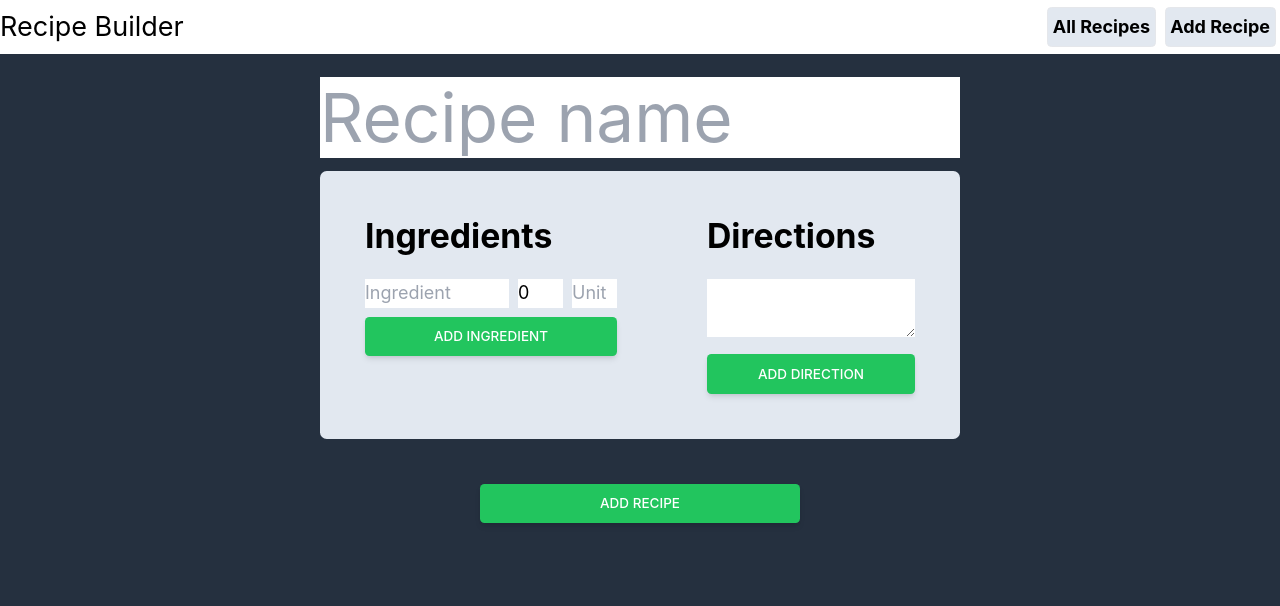
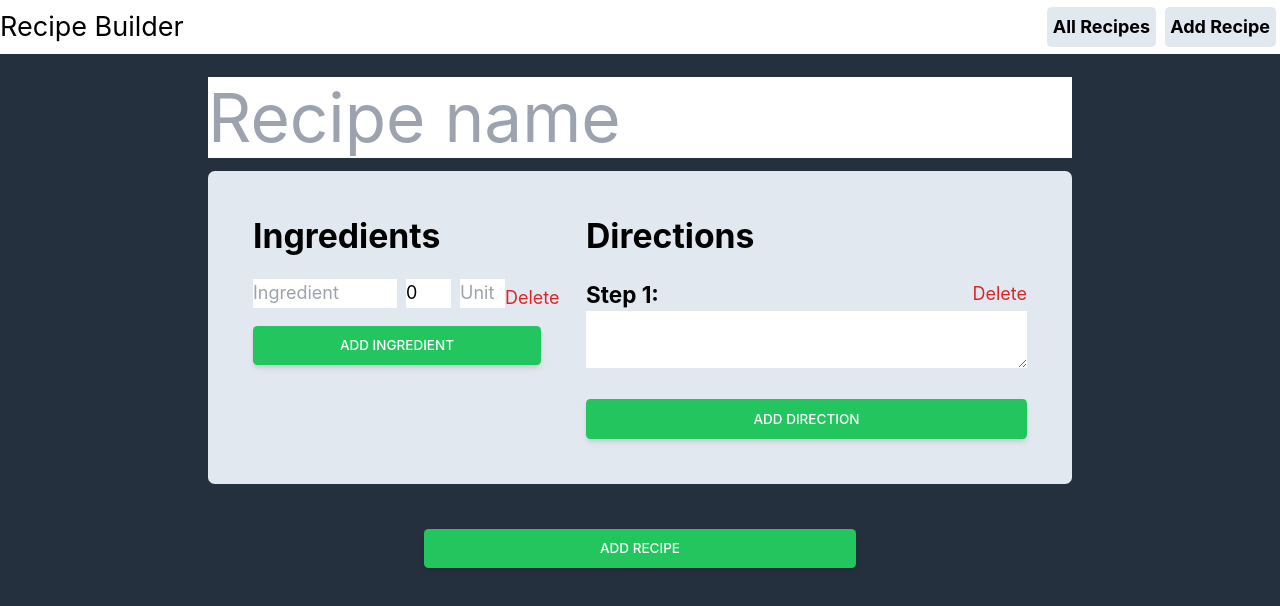
Before and after one commit to Johngn/recipes, a Next.js app: page /add-recipe in a window 1280 px wide. Shown: the top 606 px of the page. Built offline with nearby package versions, Linux system fonts and the light colour scheme.

Commit message:
Allow all ingredients and diretions to be changed on add-recipe

```diff
--- a/src/layout/navbar.tsx
+++ b/src/layout/navbar.tsx
@@ -17,7 +17,9 @@ const Navbar: FunctionComponent = () => {
     <nav className="w-screen h-12 bg-white">
       <div className="max-w-6xl mx-auto h-full flex items-center justify-between">
         <div>
-          <h1 className="text-2xl">Recipe Builder</h1>
+          <Link href={'/'}>
+            <a className="text-2xl">Recipe Builder</a>
+          </Link>
         </div>
         <div className="flex">
           <CustomLink path={'/'} name={'All Recipes'} />
--- a/src/pages/add-recipe.tsx
+++ b/src/pages/add-recipe.tsx
@@ -10,12 +10,12 @@ const buttonClasses =
 
 const AddRecipe: FunctionComponent = () => {
   const [title, setTitle] = useState('');
-  const [name, setName] = useState('');
-  const [unit, setUnit] = useState('');
-  const [amount, setAmount] = useState(0);
-  const [ingredients, setIngredients] = useState<ingredientType[]>([]);
-  const [directionText, setDirectionText] = useState('');
-  const [directions, setDirections] = useState<directionType[]>([]);
+  const [ingredients, setIngredients] = useState<ingredientType[]>([
+    { name: '', amount: 0, unit: '' },
+  ]);
+  const [directions, setDirections] = useState<directionType[]>([
+    { order: 1, text: '' },
+  ]);
 
   const createRecipe = async (
     event: React.MouseEvent<HTMLButtonElement, MouseEvent>
@@ -45,32 +45,72 @@ const AddRecipe: FunctionComponent = () => {
   };
 
   const onAddIngredient = () => {
-    if (name !== '' && amount !== 0) {
-      setName('');
-      setUnit('');
-      setAmount(0);
     setIngredients(prevState => [
       ...prevState,
       {
-          name: name,
-          unit: unit,
-          amount: amount,
+        name: '',
+        amount: 0,
+        unit: '',
       },
     ]);
-    }
   };
 
   const onAddDirection = () => {
-    if (directionText !== '' && directionText.length < 1000) {
-      setDirectionText('');
     setDirections(prevState => [
       ...prevState,
-        {
-          text: directionText,
-          order: directions.length + 1,
-        },
+      { order: directions.length + 1, text: '' },
     ]);
+  };
+
+  const onDeleteIngredient = (i: number) => {
+    ingredients.splice(i, 1);
+    setIngredients([...ingredients]);
+  };
+
+  const onDeleteDirection = (i: number) => {
+    directions.splice(i, 1);
+
+    const updatedDirections = directions.map((direction, i) => {
+      return {
+        ...direction,
+        order: i + 1,
+      };
+    });
+
+    setDirections(updatedDirections);
+  };
+
+  const updateIngredientsArray = (e: any, i: number) => {
+    setIngredients(
+      ingredients.map((ingredient, j) => {
+        if (i === j) {
+          return (ingredient = {
+            ...ingredient,
+            [e.currentTarget.name]:
+              e.currentTarget.name === 'amount'
+                ? parseFloat(e.currentTarget.value)
+                : e.currentTarget.value,
+          });
+        } else {
+          return ingredient;
         }
+      })
+    );
+  };
+
+  const updateDirectionsArray = (e: any, i: number) => {
+    setDirections(
+      directions.map((direction, j) => {
+        if (i === j) {
+          return (direction = {
+            ...direction,
+            text: e.currentTarget.value,
+          });
+        } else {
+          return direction;
+        }
+      })
+    );
   };
 
   return (
@@ -78,7 +118,7 @@ const AddRecipe: FunctionComponent = () => {
       <HeadWrapper />
       <Navbar />
 
-      <div className="w-2/4 m-auto mt-5">
+      <div className="max-w-3xl m-auto mt-5">
         <div className="w-full flex">
           <input
             placeholder="Recipe name"
@@ -88,61 +128,70 @@ const AddRecipe: FunctionComponent = () => {
           />
         </div>
 
-        <div className="flex mt-3 bg-slate-200 rounded-md">
-          <div className="p-10">
+        <div className="flex mt-3 bg-slate-200 rounded-md w-full">
+          <div className="m-10 mr-0 w-2/6">
             <h2 className="text-3xl font-bold mb-5">Ingredients</h2>
-            {ingredients.map(({ name, amount, unit }) => (
-              <div key={name} className="flex justify-between mb-2">
-                <p>{name}</p>
-                <div className="flex">
-                  <p className="mr-1">{amount}</p>
-                  <p>{unit}</p>
-                </div>
-              </div>
-            ))}
-
-            <div className="flex mb-2">
+            {ingredients.map(({ name, amount, unit }, i) => (
+              <div key={i} className="flex justify-between mb-2">
+                <div className="flex mb-2 k">
                   <input
                     placeholder="Ingredient"
                     className="mr-2 w-32"
                     value={name}
-                onChange={e => setName(e.currentTarget.value)}
+                    name="name"
+                    onChange={e => updateIngredientsArray(e, i)}
                   />
                   <input
                     placeholder="Amount"
                     className="mr-2 w-10"
                     type="number"
                     value={amount}
-                onChange={e => setAmount(parseFloat(e.currentTarget.value))}
+                    name="amount"
+                    onChange={e => updateIngredientsArray(e, i)}
                   />
                   <input
                     placeholder="Unit"
                     className="w-10"
                     value={unit}
-                onChange={e => setUnit(e.currentTarget.value)}
+                    name="unit"
+                    onChange={e => updateIngredientsArray(e, i)}
                   />
                 </div>
+                <button
+                  onClick={() => onDeleteIngredient(i)}
+                  className="text-red-600"
+                >
+                  Delete
+                </button>
+              </div>
+            ))}
 
             <button className={buttonClasses} onClick={onAddIngredient}>
               Add Ingredient
             </button>
           </div>
 
-          <div className="p-10">
+          <div className="m-10 w-4/6">
             <h2 className="text-3xl font-bold mb-5">Directions</h2>
 
-            {directions.map(({ order, text }) => (
-              <div key={order} className="mb-5">
-                <h2 className="text-xl font-bold">Step {order}:</h2>
-                <p>{text}</p>
+            {directions.map(({ text }, i) => (
+              <div key={i} className="mb-5">
+                <div className="flex justify-between w-full">
+                  <h2 className="text-xl font-bold">Step {i + 1}:</h2>
+                  <button
+                    onClick={() => onDeleteDirection(i)}
+                    className="text-red-600"
+                  >
+                    Delete
+                  </button>
+                </div>
+                <textarea
+                  className="w-full"
+                  value={text}
+                  onChange={e => updateDirectionsArray(e, i)}
+                />
               </div>
             ))}
-
-            <textarea
-              value={directionText}
-              onChange={e => setDirectionText(e.currentTarget.value)}
-              className="w-full mb-2"
-            />
 
             <button className={buttonClasses} onClick={onAddDirection}>
               Add Direction
--- a/src/pages/recipe/[recipe].tsx
+++ b/src/pages/recipe/[recipe].tsx
@@ -60,8 +60,8 @@ const Recipe: FunctionComponent<RecipeProps> = ({
           <div className="p-10">
             <h2 className="text-3xl font-bold mb-5">Ingredients</h2>
 
-            {ingredients?.map(({ name, amount, unit }) => (
-              <div key={name} className="flex justify-between">
+            {ingredients?.map(({ name, amount, unit }, i) => (
+              <div key={i} className="flex justify-between">
                 <h2>{name}</h2>
                 <div className="flex">
                   <h2>{amount + ' ' + unit}</h2>
@@ -72,8 +72,8 @@ const Recipe: FunctionComponent<RecipeProps> = ({
 
           <div className="p-10 ">
             <h2 className="text-3xl font-bold mb-5 ">Directions</h2>
-            {directions?.map(({ order, text }) => (
-              <div key={order} className="mb-5">
+            {directions?.map(({ order, text }, i) => (
+              <div key={i} className="mb-5">
                 <h2 className="text-xl font-bold">Step {order}:</h2> {text}
               </div>
             ))}
```
Also changed, not shown: src/pages/api/recipes.ts (+0 -11 lines). Lines whose indentation alone changed are shown as unchanged.
